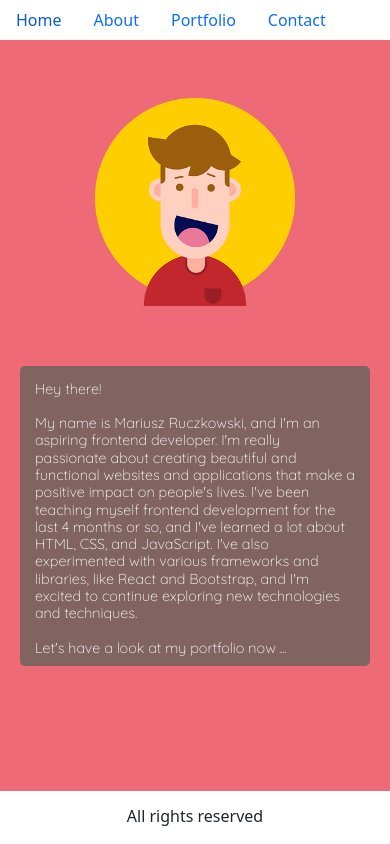
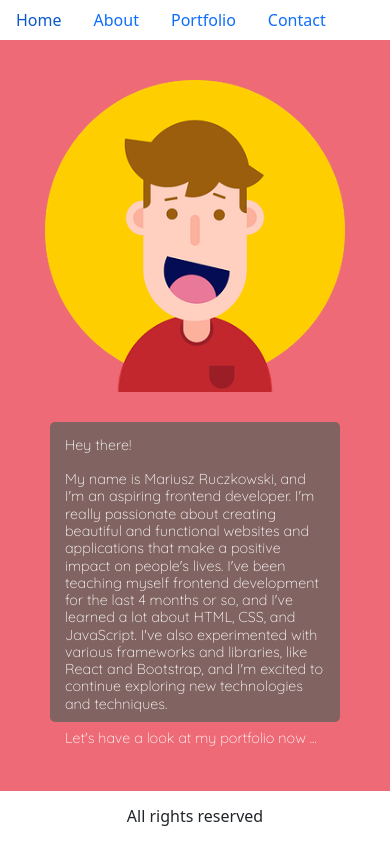
Before and after one commit to gines18/portfolio-react, a React (Create React App) app: page /portfolio-react/about in a window 390 px wide. Built offline with nearby package versions, Linux system fonts and the light colour scheme.

Commit message:
add mediaquery for About component

```diff
--- a/src/components/pages/About.css
+++ b/src/components/pages/About.css
@@ -45,3 +45,15 @@
  }
 
 }
+
+@media (max-width: 535px){
+  img{
+    position: relative;
+    top: 20px;
+    width: 300px;
+  }
+  .description{
+    margin: 50px;
+   }
+
+}
```
